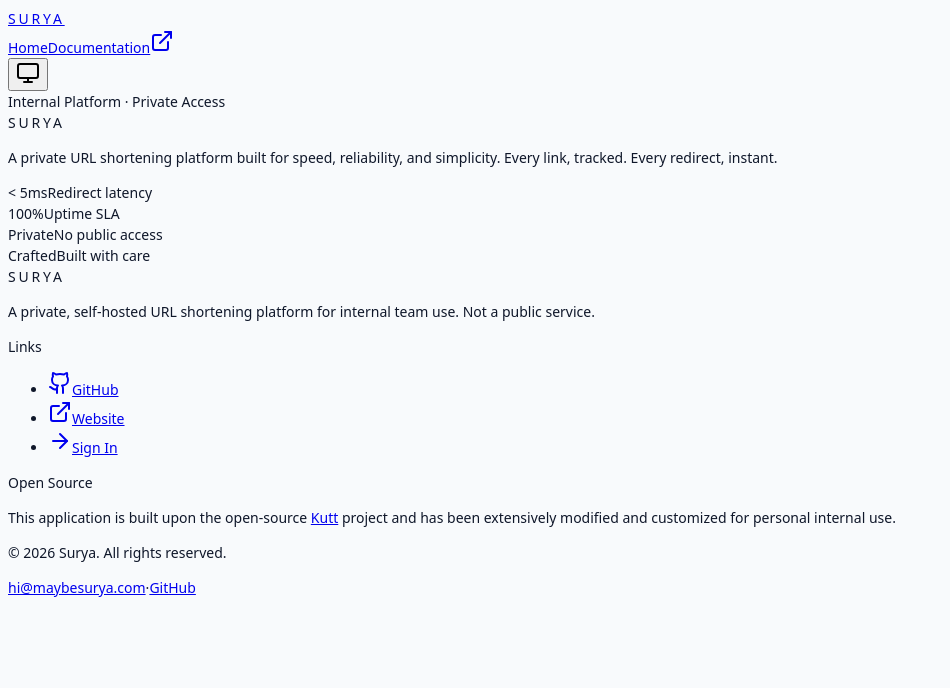
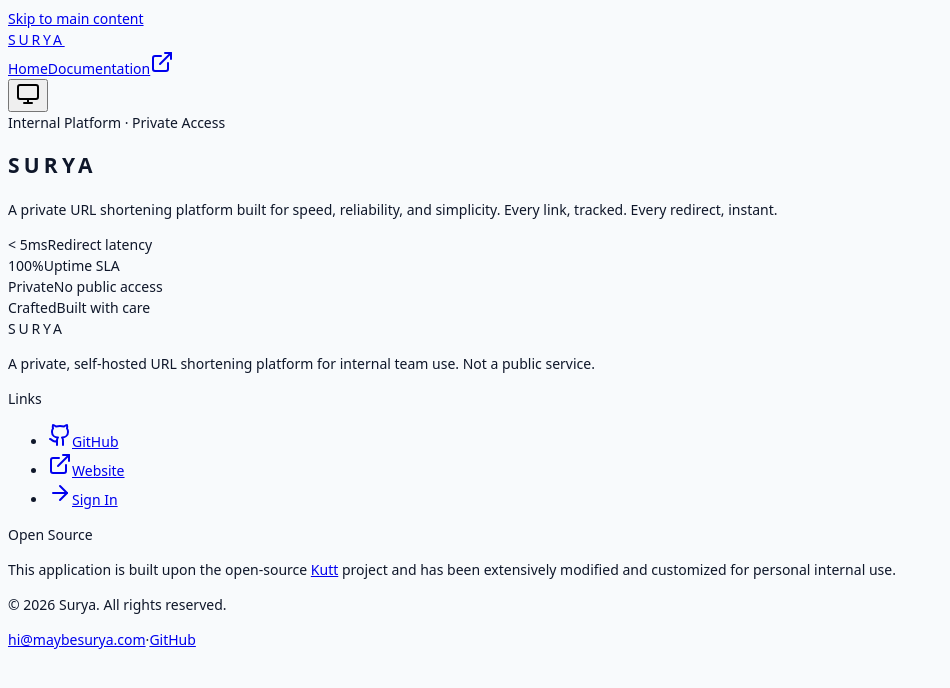
Before and after one commit to MaybeSurya/url-shortner, a React (Vite) app in the folder client/: page / in a window 1280 px wide. Shown: the top 688 px of the page, without its empty margins (0-950 px from the left). Built offline with nearby package versions, Linux system fonts and the light colour scheme; no server answers.

Commit message:
feat: initialize landing page with favicon, meta configuration, and optimized build settings

```diff
--- a/client/src/features/landing/LandingPage.tsx
+++ b/client/src/features/landing/LandingPage.tsx
@@ -1,26 +1,7 @@
-import React, { useRef } from 'react';
+import React from 'react';
 import { Link } from 'react-router-dom';
-import { motion, useInView } from 'framer-motion';
 import { ArrowRight, Sun, Moon, Monitor, ExternalLink, Github } from 'lucide-react';
 import { useTheme } from '../../context/ThemeContext';
-
-// ─── Animation variants ───────────────────────────────────────────────────────
-const fadeUp = {
-  hidden: { opacity: 0, y: 18 },
-  visible: (delay = 0) => ({
-    opacity: 1,
-    y: 0,
-    transition: { duration: 0.55, ease: [0.22, 1, 0.36, 1], delay },
-  }),
-};
-
-const fadeIn = {
-  hidden: { opacity: 0 },
-  visible: (delay = 0) => ({
-    opacity: 1,
-    transition: { duration: 0.4, ease: 'easeOut', delay },
-  }),
-};
 
 // ─── SURYA Wordmark ───────────────────────────────────────────────────────────
 const SuryaWordmark: React.FC<{ className?: string }> = ({ className = '' }) => (
@@ -33,28 +14,17 @@
 );
 
 // ─── Stat Band Item ───────────────────────────────────────────────────────────
-const StatItem: React.FC<{ value: string; label: string; delay?: number }> = ({
+const StatItem: React.FC<{ value: string; label: string }> = ({
   value,
   label,
-  delay = 0,
 }) => {
-  const ref = useRef<HTMLDivElement>(null);
-  const inView = useInView(ref, { once: true, margin: '-40px' });
-
   return (
-    <motion.div
-      ref={ref}
-      variants={fadeUp}
-      custom={delay}
-      initial="hidden"
-      animate={inView ? 'visible' : 'hidden'}
-      className="flex flex-col items-center gap-0.5 px-6 md:px-10"
-    >
+    <div className="flex flex-col items-center gap-0.5 px-6 md:px-10 transition-transform duration-200 hover:scale-105">
       <span className="text-xl md:text-2xl font-semibold font-mono text-on-surface tracking-tight">
         {value}
       </span>
       <span className="text-xs text-on-surface-variant">{label}</span>
-    </motion.div>
+    </div>
   );
 };
 
@@ -73,6 +43,13 @@
 
   return (
     <div className="min-h-screen bg-background text-on-background relative overflow-x-hidden flex flex-col">
+      {/* ── Skip to main content for accessibility ── */}
+      <a
+        href="#main-content"
+        className="sr-only focus:not-sr-only focus:absolute focus:top-3 focus:left-4 focus:z-50 focus:px-4 focus:py-2 focus:bg-primary focus:text-white focus:rounded-lg focus:shadow-lg focus:text-xs focus:font-semibold"
+      >
+        Skip to main content
+      </a>
 
       {/* ── Subtle grid texture ── */}
       <div
@@ -88,12 +65,7 @@
       {/* ─────────────────────────────────────────────────────────────
           NAVIGATION
           ───────────────────────────────────────────────────────────── */}
-      <motion.header
-        initial={{ opacity: 0, y: -12 }}
-        animate={{ opacity: 1, y: 0 }}
-        transition={{ duration: 0.45, ease: [0.22, 1, 0.36, 1] }}
-        className="sticky top-0 z-50 w-full"
-      >
+      <header className="sticky top-0 z-50 w-full animate-fade-in">
         <div className="mx-auto max-w-5xl px-4 sm:px-6 py-3">
           <div className="flex items-center justify-between h-12 px-4 rounded-xl border border-outline-variant/70 bg-surface-container-lowest/85 backdrop-blur-xl shadow-xs">
 
@@ -139,62 +111,51 @@
             </div>
           </div>
         </div>
-      </motion.header>
+      </header>
 
       {/* ─────────────────────────────────────────────────────────────
-          HERO
+          MAIN CONTENT LANDMARK
           ───────────────────────────────────────────────────────────── */}
-      <section className="flex-1 flex items-center justify-center px-4 sm:px-6 py-24 md:py-36">
+      <main id="main-content" className="flex-1 flex flex-col">
+        {/* ── HERO ── */}
+        <section aria-labelledby="hero-title" className="flex-1 flex items-center justify-center px-4 sm:px-6 py-24 md:py-36">
           <div className="max-w-2xl mx-auto text-center space-y-8">
 
             {/* Internal badge */}
-          <motion.div
-            variants={fadeIn}
-            custom={0.05}
-            initial="hidden"
-            animate="visible"
-          >
+            <div>
               <span className="inline-flex items-center gap-1.5 px-2.5 py-1 rounded-full text-[11px] font-medium tracking-wide text-on-surface-variant border border-outline-variant/80 bg-surface-container-low/60">
                 <span className="w-1.5 h-1.5 rounded-full bg-secondary animate-pulse" />
                 Internal Platform · Private Access
               </span>
-          </motion.div>
+            </div>
 
             {/* Wordmark hero */}
-          <motion.div
-            variants={fadeUp}
-            custom={0.1}
-            initial="hidden"
-            animate="visible"
-            className="space-y-4"
-          >
-            <div className="flex items-center justify-center">
+            <div className="space-y-4">
+              <h1 id="hero-title" className="flex items-center justify-center">
                 <SuryaWordmark className="text-4xl sm:text-6xl md:text-7xl text-on-surface" />
-            </div>
+              </h1>
 
               <p className="text-sm sm:text-base text-on-surface-variant leading-relaxed max-w-lg mx-auto">
                 A private URL shortening platform built for speed, reliability, and
                 simplicity. Every link, tracked. Every redirect, instant.
               </p>
-          </motion.div>
-
+            </div>
 
           </div>
         </section>
 
-      {/* ─────────────────────────────────────────────────────────────
-          STATS BAND
-          ───────────────────────────────────────────────────────────── */}
-      <section className="border-t border-outline-variant/60">
+        {/* ── STATS BAND ── */}
+        <section aria-label="Platform Statistics" className="border-t border-outline-variant/60">
           <div className="max-w-4xl mx-auto px-4 sm:px-6 py-10">
             <div className="flex flex-wrap items-center justify-center divide-x divide-outline-variant/50">
-            <StatItem value="&lt; 5ms" label="Redirect latency" delay={0} />
-            <StatItem value="100%" label="Uptime SLA" delay={0.06} />
-            <StatItem value="Private" label="No public access" delay={0.12} />
-            <StatItem value="Crafted" label="Built with care" delay={0.18} />
+              <StatItem value="< 5ms" label="Redirect latency" />
+              <StatItem value="100%" label="Uptime SLA" />
+              <StatItem value="Private" label="No public access" />
+              <StatItem value="Crafted" label="Built with care" />
             </div>
           </div>
         </section>
+      </main>
 
       {/* ─────────────────────────────────────────────────────────────
           FOOTER
@@ -259,7 +220,7 @@
                   href="https://github.com/thedevs-network/kutt"
                   target="_blank"
                   rel="noreferrer"
-                  className="text-on-surface hover:underline underline-offset-2 transition-colors"
+                  className="text-primary font-medium hover:underline underline-offset-2 transition-colors"
                 >
                   Kutt
                 </a>{' '}
--- a/vite.config.ts
+++ b/vite.config.ts
@@ -14,9 +14,7 @@
     assetsInlineLimit: 4096,
     cssCodeSplit: true,
     reportCompressedSize: false, // faster build output
-    modulePreload: {
-      polyfill: false, // modern browsers + Cloudflare CDN support native preload
-    },
+    modulePreload: false, // prevent auto-preloading heavy app chunks on landing page
     rollupOptions: {
       treeshake: {
         moduleSideEffects: false, // aggressive tree-shaking for smaller bundles
```
Also changed, not shown: client/public/favicon.svg (added), client/public/llms.txt (added), 1 other file (tests, documents, lock files or other folders). Lines whose indentation alone changed are shown as unchanged.
